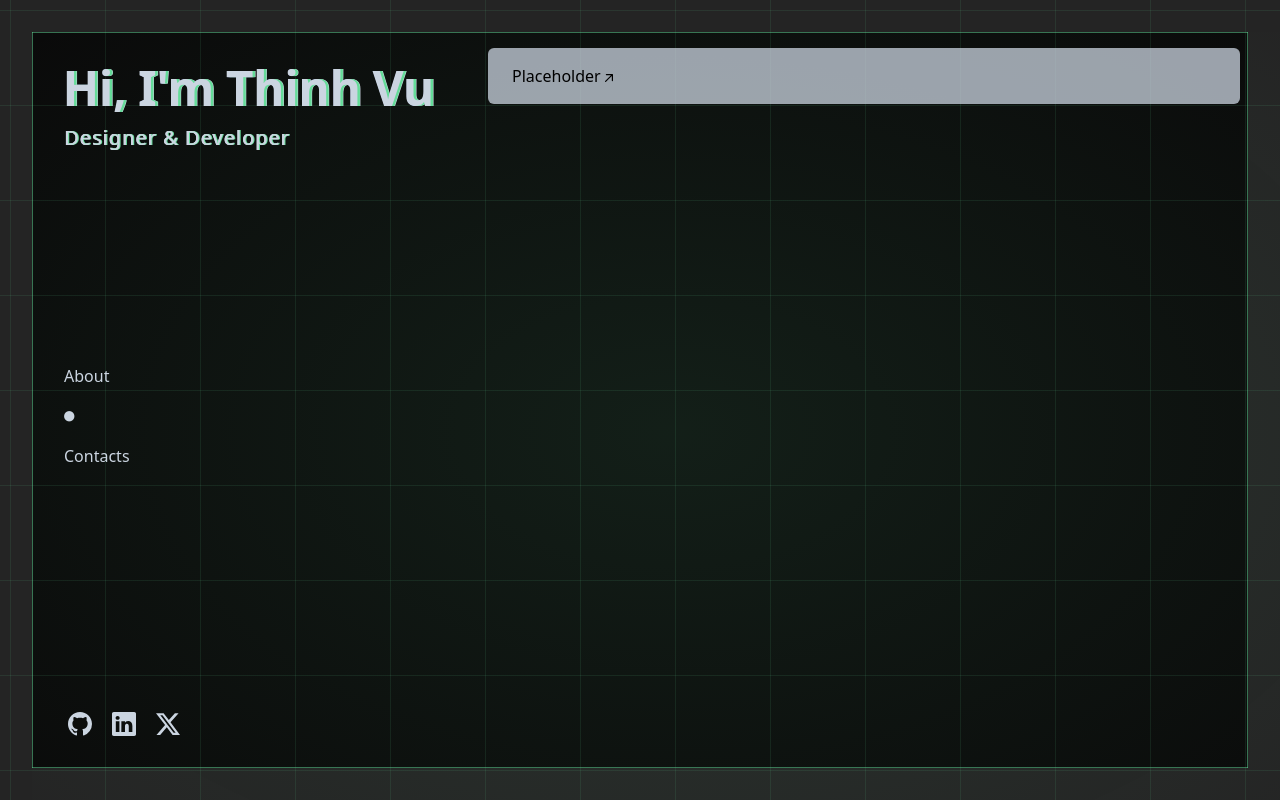
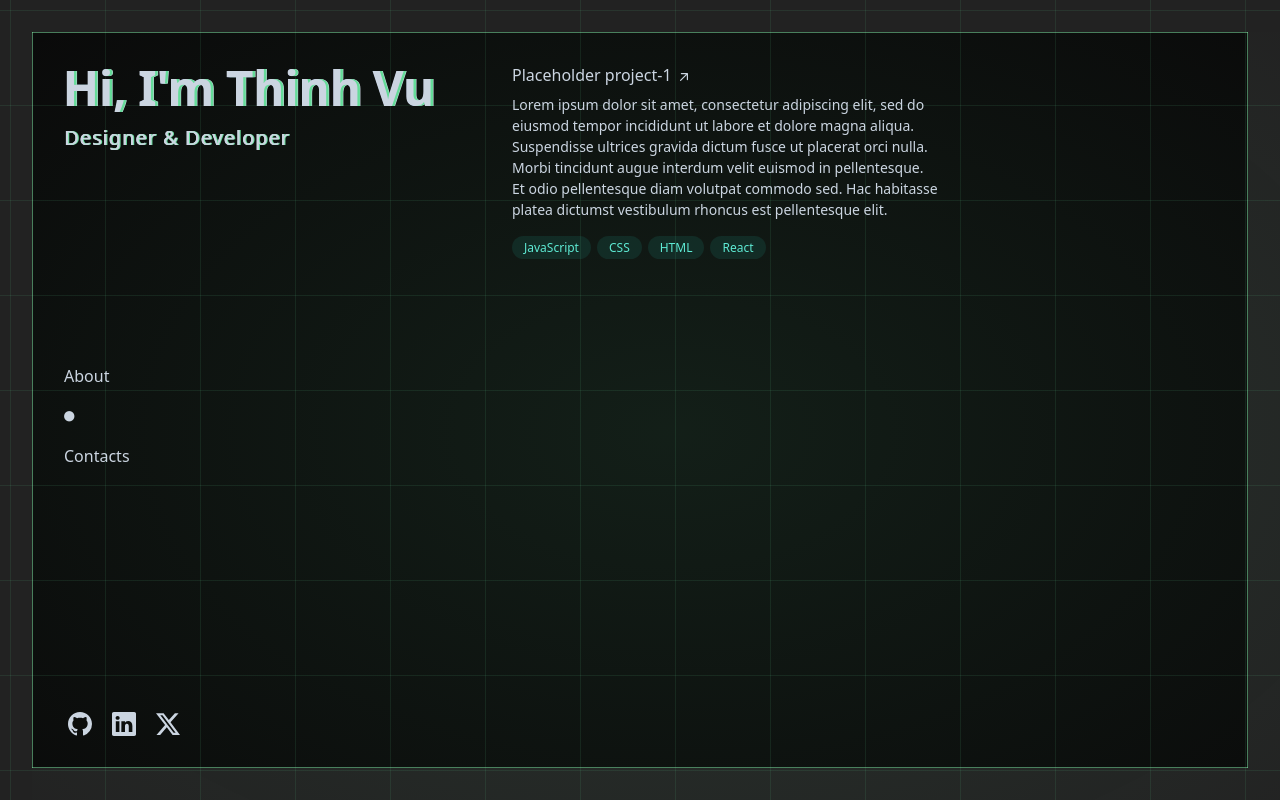
Before and after one commit to tinxtin/react-portfolio, a React (Vite) app: page /projects in a window 1280 px wide. Built offline with nearby package versions, Linux system fonts and the light colour scheme.

Commit message:
add hover/focus effect and technology used

```diff
--- a/src/App.jsx
+++ b/src/App.jsx
@@ -10,17 +10,17 @@ import Contacts from './pages/contacts';
 function App() {
 
     return (
-        <div id='page' className='fixed top-0 left-0 w-dvw h-dvh truncate bg-pageColor text-slate-300'>
+        <div id='page' className='fixed top-0 left-0 w-dvw h-dvh truncate bg-neutral-950/90 text-slate-300'>
             <div id='background' className='fixed left-pad top-pad right-pad bottom-pad bg-neutral-950 z-10'>
                 <div id='bgHorizontalLine' style={{backgroundPosition: '10px 10px'}} className='h-full w-full fixed top-0 left-0 bg-gradient-to-r from-bgEffectColor from-1px to-transparent to-1px bg-[length:95px_95px] z-1'></div>
                 <div id='bgVerticalLine' style={{backgroundPosition: '10px 10px'}} className='h-full w-full fixed top-0 left-0 bg-gradient-to-b from-bgEffectColor from-1px to-transparent to-1px bg-[length:10px_95px] z-1'></div>
                 <div id='bgGlow' className='h-full w-full fixed bg-gradient-radial from-bgEffectColor to-transparent z-0'></div>
             </div>
             <div id='frame' className='fixed left-pad top-pad right-pad bottom-pad z-20'>
-                <div id='frameLeft' className='left-0 top-0 w-px h-full absolute bg-neoGreen opacity-50'/>
-                <div id='frameTop' className='left-0 top-0 w-full h-px absolute bg-neoGreen opacity-50'/>
-                <div id='frameRight' className='right-0 top-0 w-px h-full absolute bg-neoGreen opacity-50'/>
-                <div id='frameBottom' className='left-0 bottom-0 w-full h-px absolute bg-neoGreen opacity-50'/>
+                <div id='frameLeft' className='left-0 top-0 w-px h-full absolute bg-green-300/50'/>
+                <div id='frameTop' className='left-0 top-0 w-full h-px absolute bg-green-300/50'/>
+                <div id='frameRight' className='right-0 top-0 w-px h-full absolute bg-green-300/50'/>
+                <div id='frameBottom' className='left-0 bottom-0 w-full h-px absolute bg-green-300/50'/>
             </div>
             <div id='content' className="h-dvh w-dvw flex lg:justify-between">
                 <header className='h-full w-full flex pl-2pad py-2pad z-20 lg:w-2/5'>
--- a/src/components/contacts/social.jsx
+++ b/src/components/contacts/social.jsx
@@ -8,7 +8,7 @@ function Social() {
             <li id='socialApp' className='text-xs mr-5'>
                 <a target='_blank' datatype='data-link'>
                     <span className='absolute w-px h-px p-0 m-px overflow-hidden whitespace-nowrap border-0'>Github</span>
-                    <svg xmlns="http://www.w3.org/2000/svg" width="16" height="16" fill="currentColor" className="bi bi-github w-6 h-6 cursor-pointer transition-colors hover:text-neoGreen" viewBox="0 0 16 16">
+                    <svg xmlns="http://www.w3.org/2000/svg" width="16" height="16" fill="currentColor" className="bi bi-github w-6 h-6 cursor-pointer transition-colors hover:text-teal-300" viewBox="0 0 16 16">
                         <path d="M8 0C3.58 0 0 3.58 0 8c0 3.54 2.29 6.53 5.47 7.59.4.07.55-.17.55-.38 0-.19-.01-.82-.01-1.49-2.01.37-2.53-.49-2.69-.94-.09-.23-.48-.94-.82-1.13-.28-.15-.68-.52-.01-.53.63-.01 1.08.58 1.23.82.72 1.21 1.87.87 2.33.66.07-.52.28-.87.51-1.07-1.78-.2-3.64-.89-3.64-3.95 0-.87.31-1.59.82-2.15-.08-.2-.36-1.02.08-2.12 0 0 .67-.21 2.2.82.64-.18 1.32-.27 2-.27s1.36.09 2 .27c1.53-1.04 2.2-.82 2.2-.82.44 1.1.16 1.92.08 2.12.51.56.82 1.27.82 2.15 0 3.07-1.87 3.75-3.65 3.95.29.25.54.73.54 1.48 0 1.07-.01 1.93-.01 2.2 0 .21.15.46.55.38A8.01 8.01 0 0 0 16 8c0-4.42-3.58-8-8-8"/>
                     </svg>
                 </a>
@@ -16,7 +16,7 @@ function Social() {
             <li id='socialApp' className='text-xs mr-5'>
                 <a target='_blank' datatype='data-link'>
                     <span className='absolute w-px h-px p-0 m-px overflow-hidden whitespace-nowrap border-0'>Linkedin</span>
-                    <svg xmlns="http://www.w3.org/2000/svg" width="16" height="16" fill="currentColor" className="bi bi-linkedin w-6 h-6 cursor-pointer transition-colors hover:text-neoGreen" viewBox="0 0 16 16">
+                    <svg xmlns="http://www.w3.org/2000/svg" width="16" height="16" fill="currentColor" className="bi bi-linkedin w-6 h-6 cursor-pointer transition-colors hover:text-teal-300" viewBox="0 0 16 16">
                         <path d="M0 1.146C0 .513.526 0 1.175 0h13.65C15.474 0 16 .513 16 1.146v13.708c0 .633-.526 1.146-1.175 1.146H1.175C.526 16 0 15.487 0 14.854zm4.943 12.248V6.169H2.542v7.225zm-1.2-8.212c.837 0 1.358-.554 1.358-1.248-.015-.709-.52-1.248-1.342-1.248S2.4 3.226 2.4 3.934c0 .694.521 1.248 1.327 1.248zm4.908 8.212V9.359c0-.216.016-.432.08-.586.173-.431.568-.878 1.232-.878.869 0 1.216.662 1.216 1.634v3.865h2.401V9.25c0-2.22-1.184-3.252-2.764-3.252-1.274 0-1.845.7-2.165 1.193v.025h-.016l.016-.025V6.169h-2.4c.03.678 0 7.225 0 7.225z"/>
                     </svg>
                 </a>
@@ -24,7 +24,7 @@ function Social() {
             <li id='socialApp' className='text-xs mr-5'>
                 <a target='_blank' datatype='data-link'>
                     <span className='absolute w-px h-px p-0 m-px overflow-hidden whitespace-nowrap border-0'>Twitter</span>
-                    <svg xmlns="http://www.w3.org/2000/svg" width="16" height="16" fill="currentColor" className="bi bi-twitter-x w-6 h-6 cursor-pointer transition-colors hover:text-neoGreen" viewBox="0 0 16 16">
+                    <svg xmlns="http://www.w3.org/2000/svg" width="16" height="16" fill="currentColor" className="bi bi-twitter-x w-6 h-6 cursor-pointer transition-colors hover:text-teal-300" viewBox="0 0 16 16">
                         <path d="M12.6.75h2.454l-5.36 6.142L16 15.25h-4.937l-3.867-5.07-4.425 5.07H.316l5.733-6.57L0 .75h5.063l3.495 4.633L12.601.75Zm-.86 13.028h1.36L4.323 2.145H2.865z"/>
                     </svg>
                 </a>
--- a/src/components/projects/project.jsx
+++ b/src/components/projects/project.jsx
@@ -3,22 +3,50 @@ function Project() {
 
     return (
         <div id='projects' className=''>
-            <div className='grid relative gap-8 grid-cols-8 '>
-                <div id='containerBorder' className='absolute -left-4 -top-4 -right-4 -bottom-4 bg-slate-300/75 rounded-md z-0 lg:-left-6 lg:-right-6'></div>
-                <div id='grid' className='col-span-4 order-2 z-10'>
-                    <h3>
-                        <a href='' className='inline-flex item-baseline leading-5 font-medium text-slate-300 group'>
+            <div className='group grid relative gap-8 grid-cols-8 transition-all'>
+                <div id='containerBorder' className='absolute -left-4 -top-4 -right-4 -bottom-4 rounded-md z-0 transition lg:-left-6 lg:-right-6'></div>
+                <div className='col-span-5 order-2 z-10'>
+                    <h3 className='font-medium leading-snug text-slate-300'>
+                        <a href='' className='inline-flex item-baseline leading-tight font-medium text-slate-300 hover:text-teal-300 focus-visible:text-teal-300'>
                             <span id='linkBorder' className='absolute -left-4 -top-4 -right-4 -bottom-4 rounded-md sm:-left-6 sm:-right-6'></span>
-                            <span id='linkTitle' className='text-black'>
-                                Placeholder
+                            <span id='linkTitle' className=''>
+                                Placeholder project-1
                                 <span id='appArrow' className='inline-block'>
-                                    <svg xmlns="http://www.w3.org/2000/svg" viewBox="0 0 20 20" fill="currentColor" className="inline-block h-4 w-4 shrink-0 group-hover:transition-transform group-hover:translate-x-1 group-hover:-translate-y-1 group-focus-visible:translate-x-1 group-focus-visible:-translate-y-1 motion-reduce:transition-none" aria-hidden="true">
+                                    <svg xmlns="http://www.w3.org/2000/svg" viewBox="0 0 20 20" fill="currentColor" className="inline-block h-4 w-4 ml-1 shrink-0 transition-transform group-hover:translate-x-1 group-hover:-translate-y-1 group-focus-within:translate-x-1 group-focus-within:-translate-y-1 motion-reduce:transition-none" aria-hidden="true">
                                         <path fill-rule="evenodd" d="M5.22 14.78a.75.75 0 001.06 0l7.22-7.22v5.69a.75.75 0 001.5 0v-7.5a.75.75 0 00-.75-.75h-7.5a.75.75 0 000 1.5h5.69l-7.22 7.22a.75.75 0 000 1.06z" clip-rule="evenodd"></path>
                                     </svg>
                                 </span>
                             </span>
                         </a>
                     </h3>
+                    <p className='text-sm leading-normal mt-2 text-balance'>
+                        Lorem ipsum dolor sit amet, consectetur adipiscing elit, sed do eiusmod tempor incididunt ut labore et dolore magna aliqua.
+                        Suspendisse ultrices gravida dictum fusce ut placerat orci nulla.
+                        Morbi tincidunt augue interdum velit euismod in pellentesque.
+                        Et odio pellentesque diam volutpat commodo sed. Hac habitasse platea dictumst vestibulum rhoncus est pellentesque elit.
+                    </p>
+                    <ul className='mt-2 flex flex-wrap'>
+                        <li className='mr-1.5 mt-2'>
+                            <div className='flex items-center rounded-full bg-teal-400/10 text-teal-300 px-3 py-1 text-xs font-medium leading-tight'>
+                                JavaScript
+                            </div>
+                        </li>
+                        <li className='mr-1.5 mt-2'>
+                            <div className='flex items-center rounded-full bg-teal-400/10 text-teal-300 px-3 py-1 text-xs font-medium leading-tight'>
+                                CSS
+                            </div>
+                        </li>
+                        <li className='mr-1.5 mt-2'>
+                            <div className='flex items-center rounded-full bg-teal-400/10 text-teal-300 px-3 py-1 text-xs font-medium leading-tight'>
+                                HTML
+                            </div>
+                        </li>
+                        <li className='mr-1.5 mt-2'>
+                            <div className='flex items-center rounded-full bg-teal-400/10 text-teal-300 px-3 py-1 text-xs font-medium leading-tight'>
+                                React
+                            </div>
+                        </li>
+                    </ul>
                 </div>
             </div>
         </div>
--- a/tailwind.config.js
+++ b/tailwind.config.js
@@ -21,8 +21,6 @@ export default {
       },
       colors: {
         'bgEffectColor': 'hsla(146, 63%, 63%, .1)',
-        'neoGreen': 'hsla(146, 63%, 63%, 1)',
-        'pageColor': 'hsla(0, 0%, 5%, .9)',
       },
       boxShadowColor: {
         'whiteShadow': '0 0 0 2px white',
```
